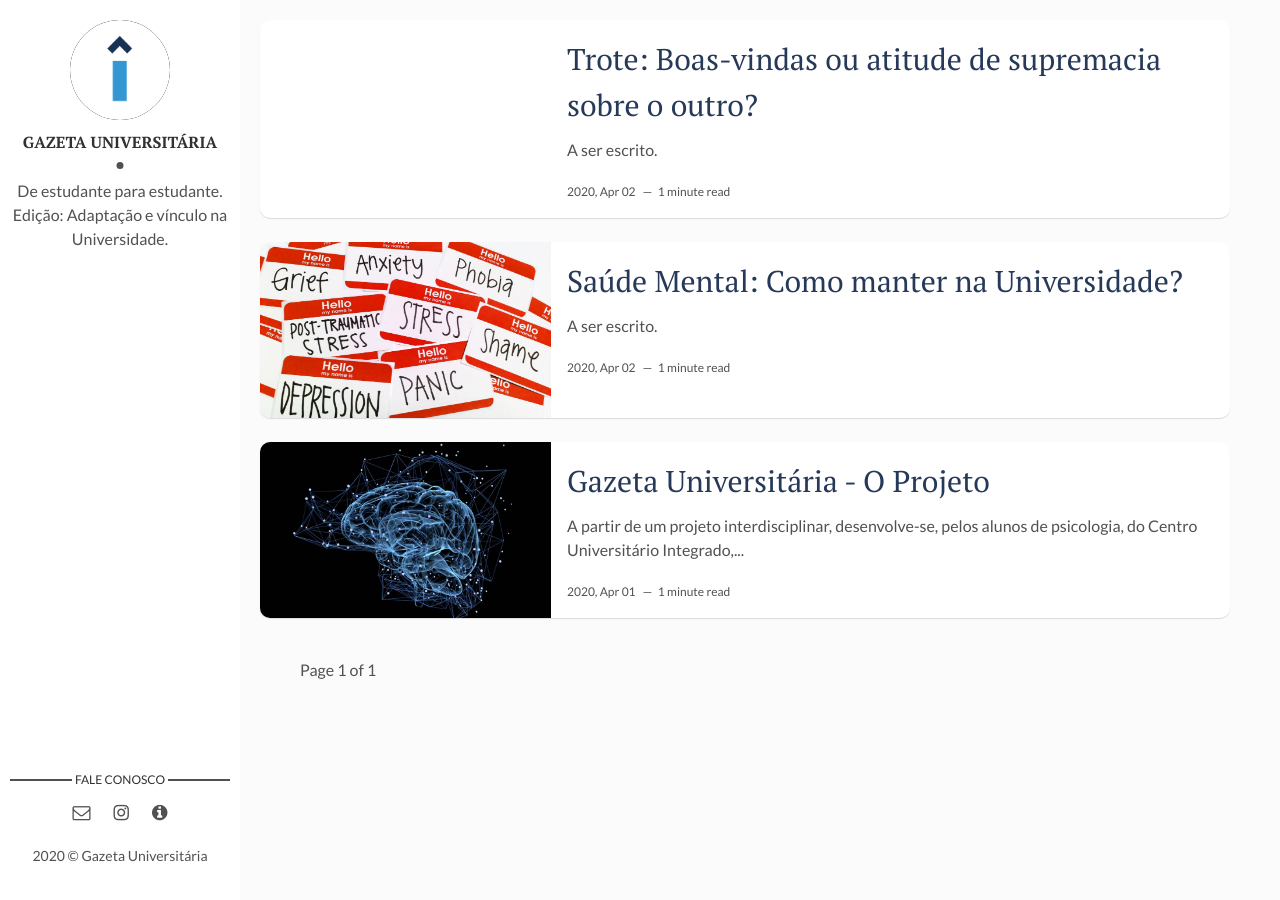
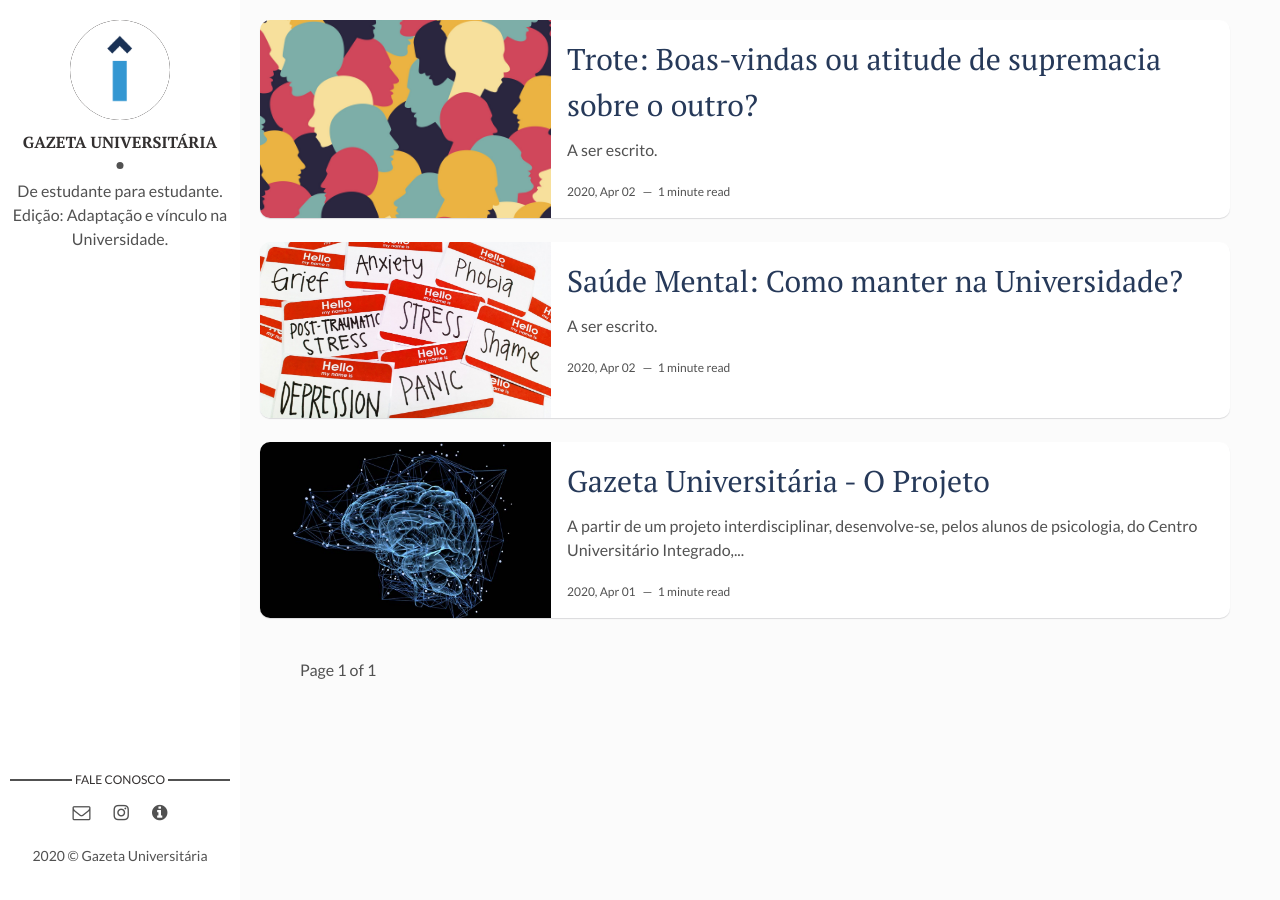
Before and after one commit to gazetauniversitaria/gazetauniversitaria.github.io, a Jekyll site: the page built from index.html, in a window 1280 px wide. Built offline with Jekyll 4.4.1, drawn with Linux system fonts in a browser that asks for light colours; the list of posts is cut into pages by our own code.

Commit message:
Update 2020-04-03-trote-univ.markdown

```diff
--- a/_posts/2020-04-03-trote-univ.markdown
+++ b/_posts/2020-04-03-trote-univ.markdown
@@ -3,7 +3,7 @@ layout: post
 title: "Trote: Boas-vindas ou atitude de supremacia sobre o outro?"
 date: 2020-04-02 11:00:00 +0300
 description: Ao projeto de jornal online; Gazeta Universitária
-img:  	TroteUniv/ncapa.jpg
+img:  	TroteUniv.png
 tags: [Estudantes, Saúde Mental, Psicologia,Trote]
 ---
 
```
